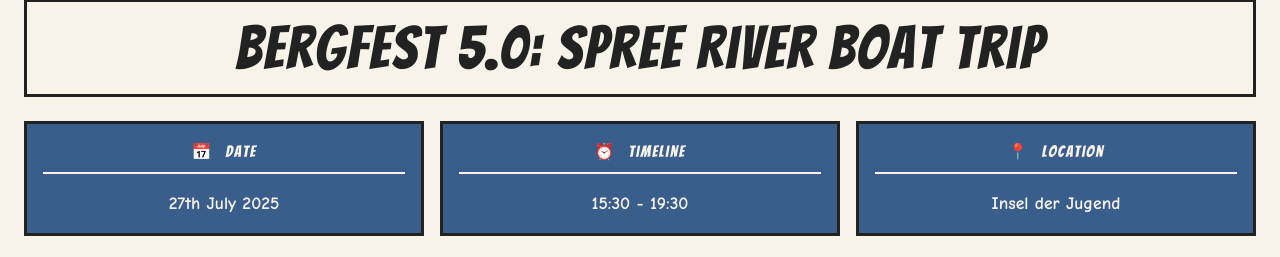
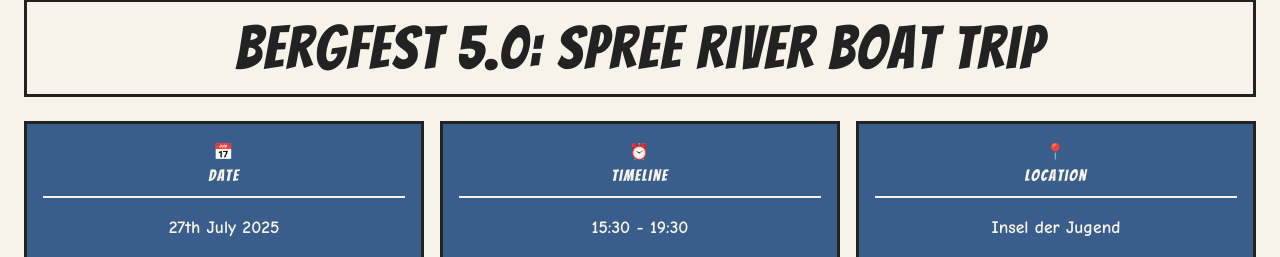
Before and after one commit to punitvthakkar/bergfest5, a plain HTML site: page index.html in a window 1280 px wide. Shown: the part 984-1241 px from the top of the page. Drawn offline with nearby package versions, Linux system fonts and the light colour scheme.

Commit message:
Update index.html

```diff
--- a/index.html
+++ b/index.html
@@ -195,15 +195,15 @@
             <!-- Details Panels Wrapper -->
             <div class="col-span-1 md:col-span-3 grid grid-cols-3 gap-4">
                 <div class="panel info-panel">
-                    <h2 class="panel-title"><font size="3">📅&nbsp;</font><font size="3">Date</font></h2>
+                    <h2 class="panel-title"><font size="3">📅<br><span style="font-weight: inherit;">Date</span></font></h2>
                     <p class="panel-content">27th July 2025</p>
                 </div>
                 <div class="panel info-panel">
-                    <h2 class="panel-title"><font size="3">⏰&nbsp;</font><font size="3">Timeline</font></h2>
+                    <h2 class="panel-title"><font size="3">⏰<br><span style="font-weight: inherit;">Timeline</span></font></h2>
                     <p class="panel-content">15:30 - 19:30</p>
                 </div>
                 <div class="panel info-panel">
-                    <h2 class="panel-title"><font size="3">📍&nbsp;</font><font size="3">Location</font></h2>
+                    <h2 class="panel-title"><font size="3">📍<br><span style="font-weight: inherit;">Location</span></font></h2>
                     <p class="panel-content">Insel der Jugend</p>
                 </div>
             </div>
```
